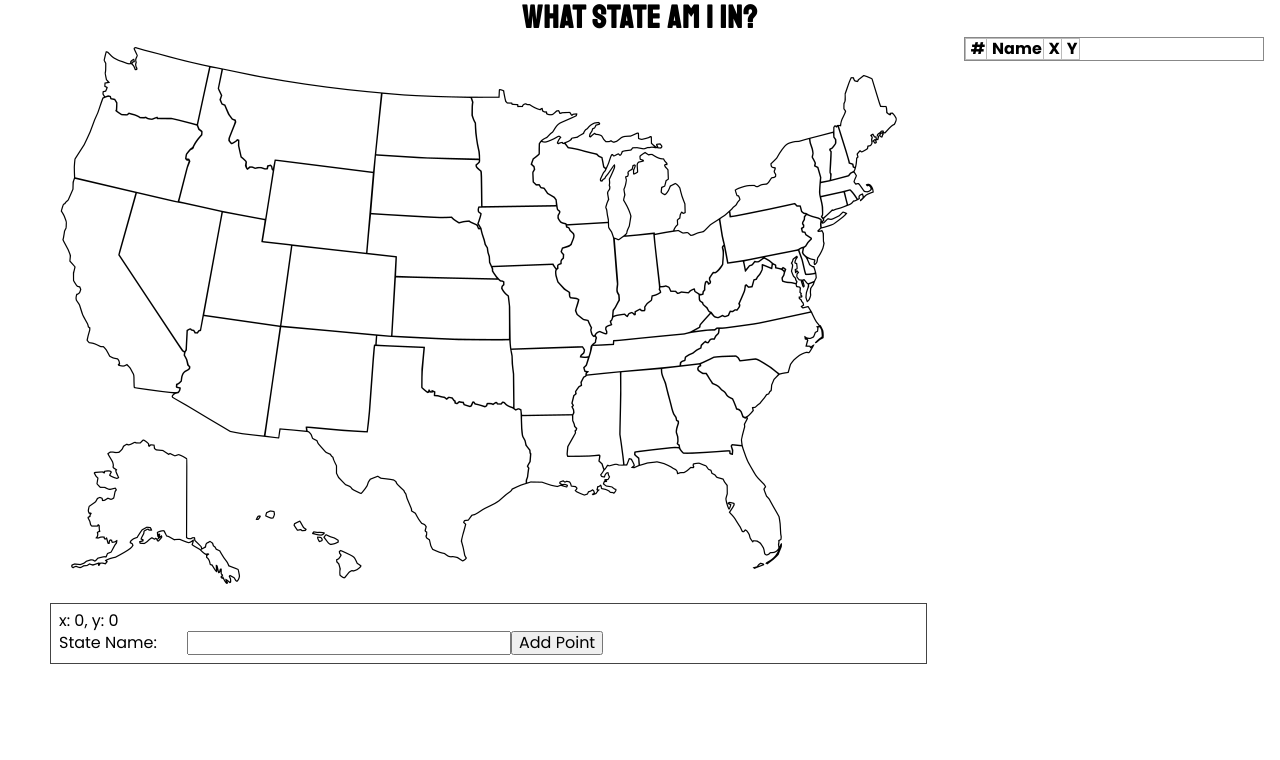
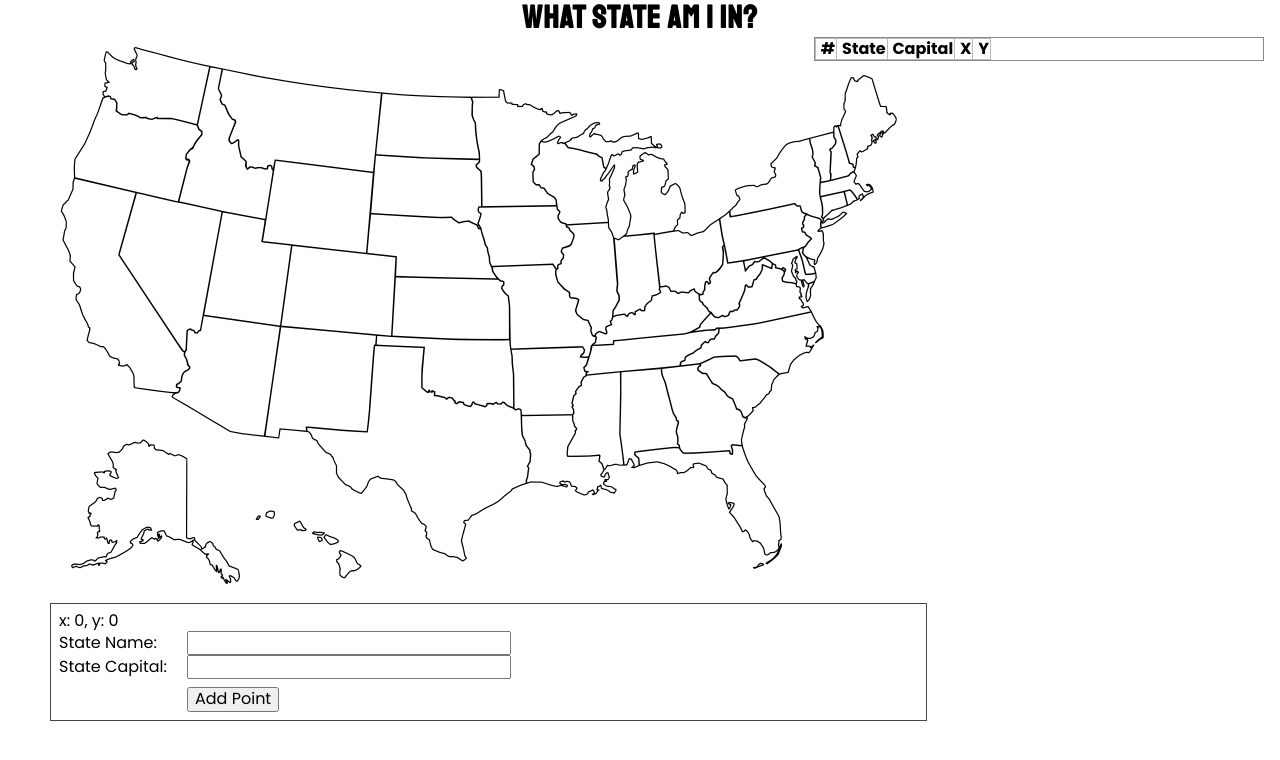
Before and after one commit to JulianNicholls/States-Quiz, a React (Create React App) app: page / in a window 1280 px wide. Shown: the top 760 px of the page. Built offline with nearby package versions, Linux system fonts and the light colour scheme.

Commit message:
Add state capitals

```diff
--- a/src/App.tsx
+++ b/src/App.tsx
@@ -12,20 +12,17 @@ const App = () => {
     if (lsPos) {
       const loaded = JSON.parse(lsPos);
 
-      loaded.sort((a: MapPosition, b: MapPosition) =>
-        a.name.localeCompare(b.name)
-      );
       setPositions(loaded);
     }
   }, []);
 
   const savePosition = (pos: MapPosition) => {
     const found = positions.findIndex(
-      (p) => p.name === pos.name || (p.x === pos.x && p.y === pos.y)
+      (p) => p.state === pos.state || (p.x === pos.x && p.y === pos.y)
     );
     let updated;
 
-    if (found) {
+    if (found !== -1) {
       updated = [...positions];
       updated[found] = pos;
     } else updated = [...positions, pos];
--- a/src/components/ClickableImage.tsx
+++ b/src/components/ClickableImage.tsx
@@ -7,43 +7,59 @@ interface CIProps {
   savePosition: (pos: MapPosition) => void;
 }
 
+interface XYPos {
+  x: number;
+  y: number;
+}
+
+const emptyPosition: XYPos = { x: 0, y: 0 };
+
 const ClickableImage = ({ src, alt, savePosition, positions }: CIProps) => {
   const imgRef = useRef(null);
   const inputRef = useRef(null);
   const [rect, setRect] = useState<ClientRect>();
-  const [mousePos, setMousePos] = useState<MapPosition>({ x: 0, y: 0, name: '' });
-  const [pos, setPos] = useState<MapPosition>({ x: 0, y: 0, name: '' });
+  const [mousePos, setMousePos] = useState<XYPos>(emptyPosition);
+  const [pos, setPos] = useState<XYPos>(emptyPosition);
+  const [stateName, setStateName] = useState<string>('');
+  const [capital, setCapital] = useState<string>('');
   const [selected, setSelected] = useState<number>(-1);
 
   useEffect(() => {
     if (imgRef && imgRef.current) setRect(imgRef.current.getBoundingClientRect());
   }, [imgRef]);
 
+  const onMove = (e: React.MouseEvent<HTMLImageElement>) => {
+    const x = Math.round(e.clientX - rect.left);
+    const y = Math.round(e.clientY - rect.top);
+
+    setMousePos({ x, y });
+  };
+
+  const onClick = () => {
+    const { x, y } = mousePos;
+
+    setPos({ x, y });
+
+    positions.forEach((p, index) => {
+      if (Math.abs(p.x - x) < 10 && Math.abs(p.y - y) < 10) {
+        console.log(index);
+        setSelected(index);
+        setPos({ x, y });
+        setStateName(p.state);
+        setCapital(p.capital || '');
+      }
+    });
+
+    inputRef.current.focus();
+  };
+
   return (
     <div className="positioned" ref={imgRef}>
       <img
         src={src}
         alt={alt || 'Clickable Image'}
-        onMouseMove={(e) => {
-          const [x, y] = [
-            Math.round(e.clientX - rect.left),
-            Math.round(e.clientY - rect.top),
-          ];
-
-          setMousePos({ x, y });
-
-          positions.forEach((pos, index) => {
-            if (Math.abs(pos.x - x) < 6 && Math.abs(pos.y - y) < 6) {
-              console.log(index);
-              setSelected(index);
-              setPos({ ...pos, x, y });
-            }
-          });
-        }}
-        onClick={() => {
-          setPos({ ...pos, x: mousePos.x, y: mousePos.y });
-          inputRef.current.focus();
-        }}
+        onMouseMove={onMove}
+        onClick={onClick}
       />
 
       {positions.map(({ x, y }, index) => (
@@ -58,9 +74,11 @@ const ClickableImage = ({ src, alt, savePosition, positions }: CIProps) => {
         onSubmit={(e) => {
           e.preventDefault();
 
-          if (pos.x > 0 && pos.y > 0 && pos.name !== '') {
-            savePosition(pos);
-            setPos({ x: 0, y: 0, name: '' });
+          if (pos.x > 0 && pos.y > 0 && stateName !== '') {
+            savePosition({ x: pos.x, y: pos.y, state: stateName, capital });
+            setPos(emptyPosition);
+            setStateName('');
+            setCapital('');
           }
         }}
       >
@@ -74,10 +92,20 @@ const ClickableImage = ({ src, alt, savePosition, positions }: CIProps) => {
           type="text"
           name="state"
           id="state"
-          value={pos.name}
-          onChange={(e) => setPos({ ...pos, name: e.target.value })}
+          value={stateName}
+          onChange={(e) => setStateName(e.target.value)}
         />
-        <button>Add Point</button>
+        <br />
+        <label htmlFor="capital">State Capital:</label>
+        <input
+          type="text"
+          name="capital"
+          id="capital"
+          value={capital}
+          onChange={(e) => setCapital(e.target.value)}
+        />
+        <br />
+        <button style={{ margin: '0.5em 0 0 8em' }}>Add Point</button>
       </form>
     </div>
   );
--- a/src/components/PositionsTable.tsx
+++ b/src/components/PositionsTable.tsx
@@ -10,16 +10,18 @@ const PositionsTable = ({ positions }: PTProps) => {
       <thead>
         <tr>
           <th>#</th>
-          <th>Name</th>
+          <th>State</th>
+          <th>Capital</th>
           <th>X</th>
           <th>Y</th>
         </tr>
       </thead>
       <tbody>
-        {positions.map(({ x, y, name }, idx) => (
+        {positions.map(({ x, y, state, capital }, idx) => (
           <tr key={`${x}${y}`}>
             <td className="numeric">{idx + 1}</td>
-            <td className="name">{name || ''}</td>
+            <td className="name">{state || ''}</td>
+            <td className="name">{capital || ''}</td>
             <td className="numeric">{x}</td>
             <td className="numeric">{y}</td>
           </tr>
--- a/src/index.css
+++ b/src/index.css
@@ -58,7 +58,7 @@ input {
   display: block;
   border: 1px solid #888;
   border-collapse: collapse;
-  width: 300px;
+  width: 450px;
   margin-right: 1rem;
   max-height: 92vh;
   overflow-y: scroll;
@@ -71,7 +71,7 @@ input {
 }
 
 td.name {
-  width: 170px;
+  width: 160px;
 }
 
 td.numeric {
@@ -87,6 +87,7 @@ td.numeric {
   width: 8px;
   height: 8px;
   border-radius: 5px;
+  transform: translate(-2px, -2px)
 }
 
 .spot.selected {
--- a/src/types.d.ts
+++ b/src/types.d.ts
@@ -4,5 +4,6 @@ interface Point2D {
 }
 
 interface MapPosition extends Point2D {
-  name?: string;
+  state?: string;
+  capital?: string;
 }
```
Also changed, not shown: 1 other file (tests, documents, lock files or other folders).
